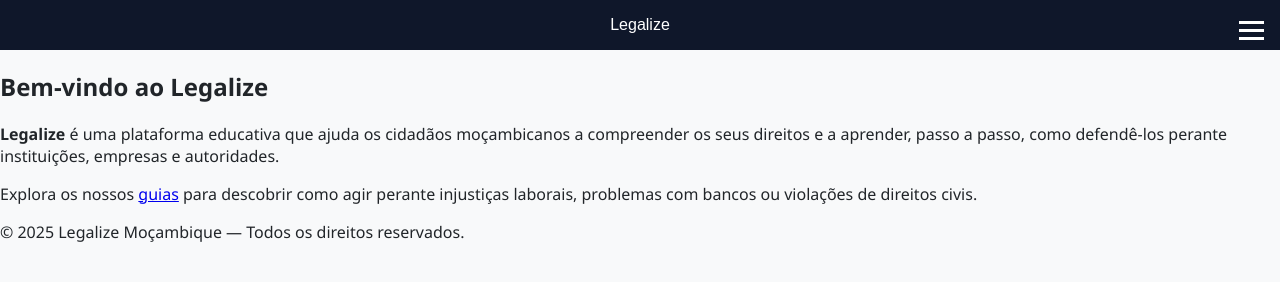
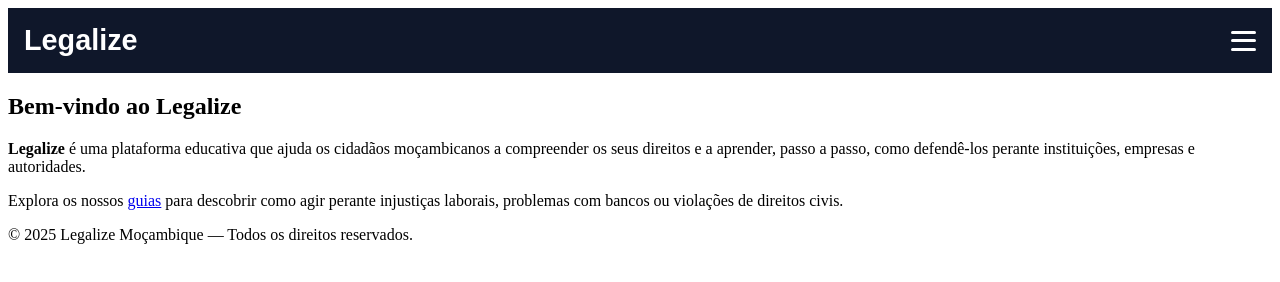
Before and after one commit to Bah2004/Legalize, a plain HTML site: page index.html in a window 1280 px wide. Drawn offline with Linux system fonts and the light colour scheme.

Commit message:
Update style.css

```diff
--- a/css/style.css
+++ b/css/style.css
@@ -1,36 +1,39 @@
-body {
-  font-family: "Segoe UI", Arial, sans-serif;
-  margin: 0;
-  background-color: #f8f9fa;
-  color: #212529;
-}
-
 /* HEADER */
 header {
   position: relative;
   background: #0f172a;
   color: white;
   padding: 1rem;
-  text-align: center;
   font-family: Arial, sans-serif;
+}
+
+.header-container {
+  display: flex;
+  justify-content: space-between; /* logo esquerda, hamburguer direita */
+  align-items: center;
+}
+
+.logo {
+  font-size: 1.8rem;
+  font-weight: bold;
 }
 
 /* HAMBURGUER */
 .hamburger {
-  position: absolute;
-  top: 1rem;
-  right: 1rem;
   cursor: pointer;
-  z-index: 1000;
+  display: flex;
+  flex-direction: column;
+  justify-content: space-between;
+  height: 20px;
+  width: 25px;
+  position: relative;
 }
 
 .hamburger span {
   display: block;
-  width: 25px;
   height: 3px;
-  margin: 5px 0;
   background-color: white;
-  transition: 0.4s;
+  border-radius: 2px;
 }
 
 /* Mostrar "Menu" ao passar o mouse */
@@ -38,7 +41,7 @@ header {
   content: "Menu";
   color: white;
   position: absolute;
-  top: 35px;
+  top: 25px;
   right: 0;
   font-size: 0.9rem;
   background: #0f172a;
@@ -48,13 +51,15 @@ header {
 
 /* MENU */
 #nav-menu {
-  display: none; /* começa escondido */
+  display: none; /* escondido inicialmente */
   position: absolute;
   top: 60px;
-  right: 10px;
+  right: 1rem;
   background-color: #0f172a;
   border-radius: 8px;
   padding: 1rem;
+  min-width: 150px;
+  z-index: 999;
 }
 
 #nav-menu a {
```
